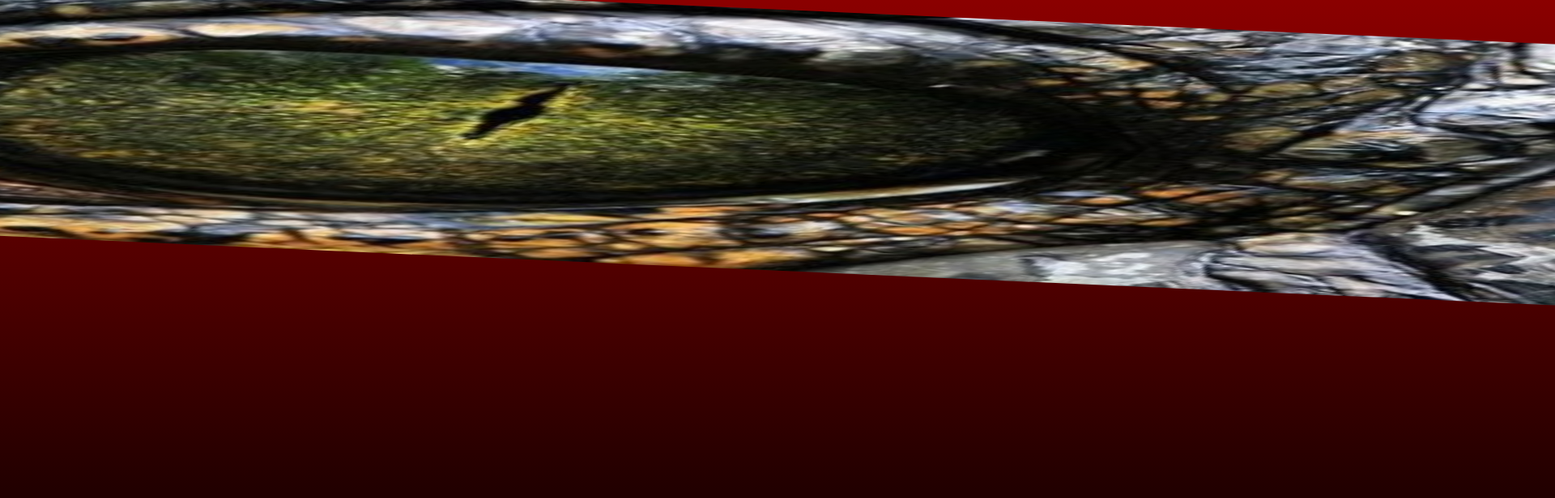
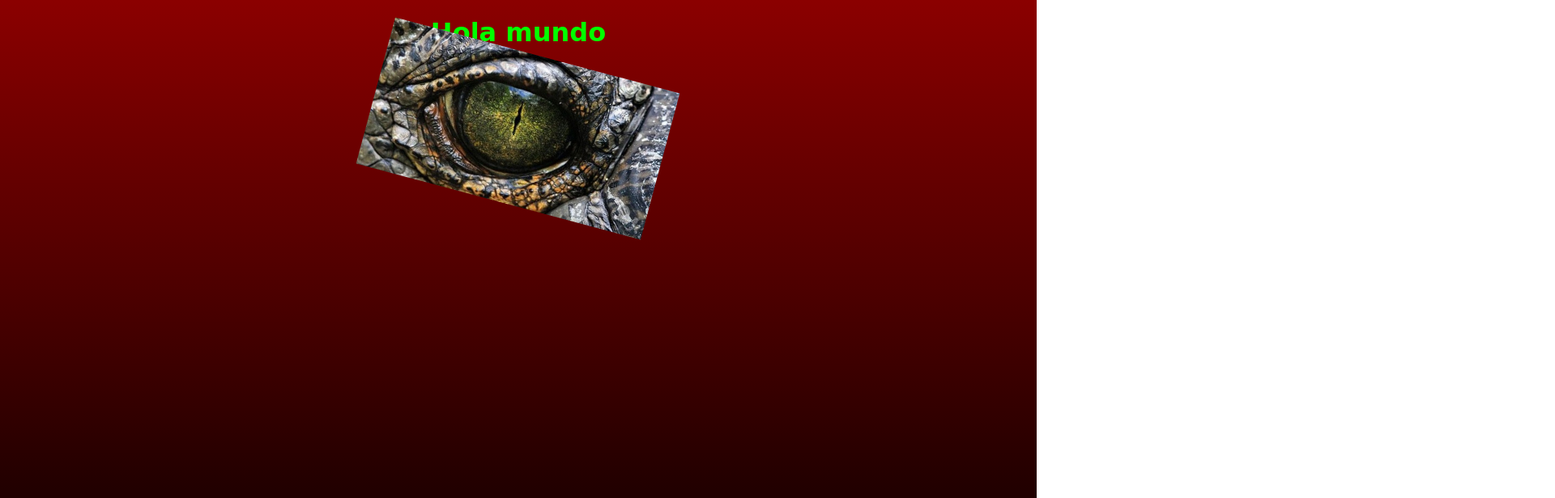
Before and after one commit to Gatofirea/webinicio, a plain HTML site: page index.html in a window 1280 px wide. In both pictures the pointer is over the picture 640 px from the left and 158 px from the top of the page. Shown: the top 616 px of the page at 81% size, 1920 px wide, since content can reach past the window. Drawn offline with Linux system fonts and the light colour scheme.

Commit message:
Meti una animación buena

```diff
--- a/css/estilos.css
+++ b/css/estilos.css
@@ -18,8 +18,9 @@ h1{
 
 	display:block;
 	margin:0 auto;
+	transition:all linear 1s;
 	width:60%;
 }
 .caja img:hover{
-	transform:scale(12,2) rotate(15deg);
+	transform:scale(1.2,1.2) rotate(15deg);
 }
```
